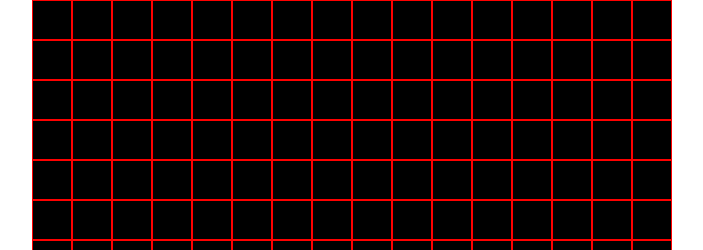
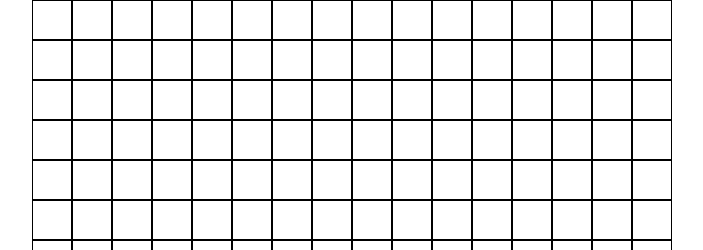
Before and after one commit to emmanueloyelade391/odin-etch-a-sketch, a plain HTML site: page index.html in a window 1280 px wide. Shown: the top 250 px of the page, without its empty margins (288-991 px from the left). Drawn offline with Linux system fonts and the light colour scheme.

Commit message:
Change the color of the tiles
I changed the color of the tiles to white to
prepare for applying the color changing logic
because white is easy to work with.

```diff
--- a/styles.css
+++ b/styles.css
@@ -16,8 +16,7 @@
 }
 
 .tile {
-  background-color: black;
-  border: 1px solid red;
+  border: 1px solid black;
   width: 40px;
   height: 40px;
 }
```
